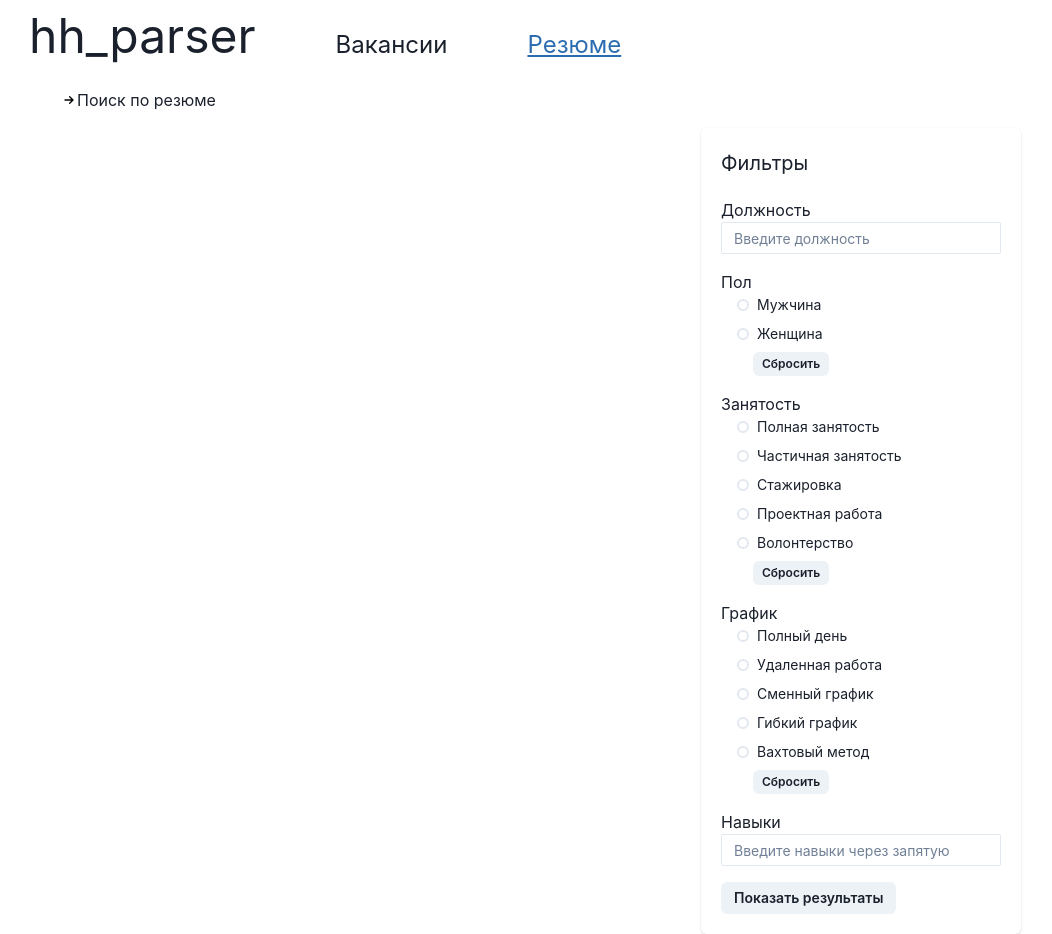
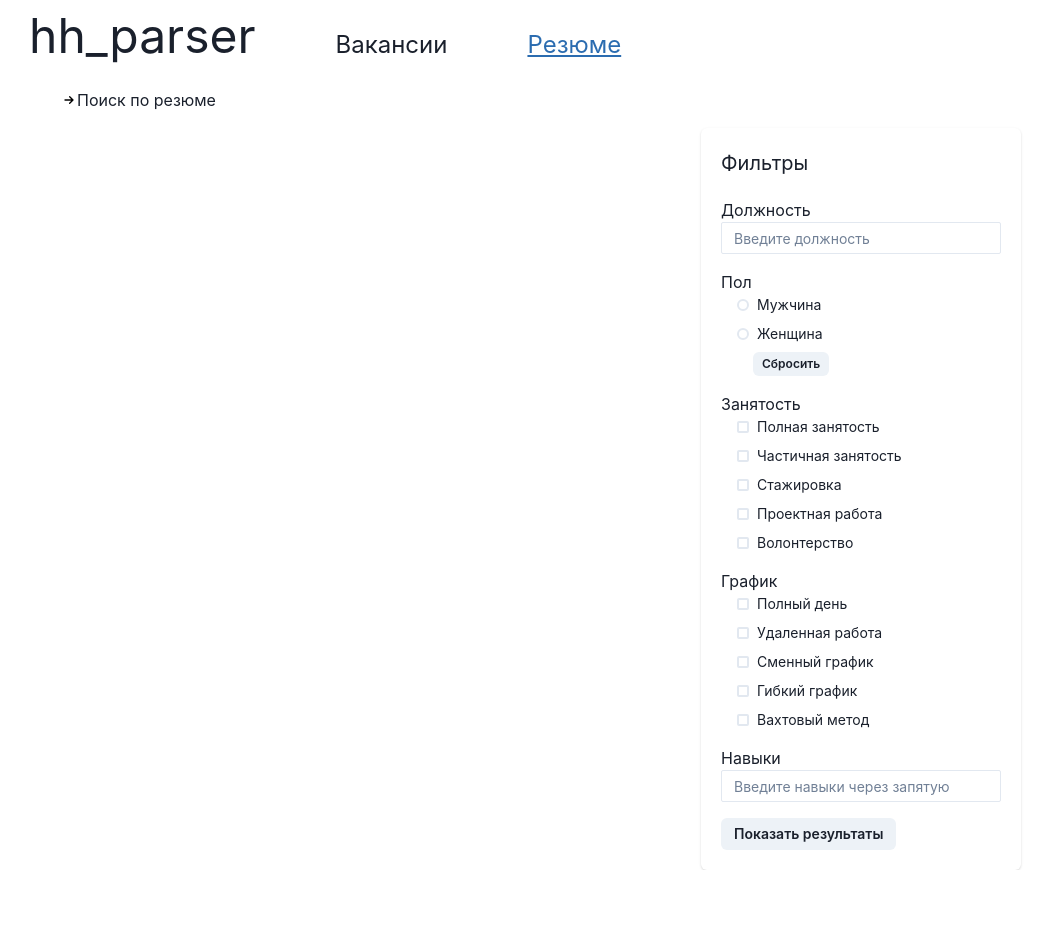
Before and after one commit to kmwk10/hh-parser, a React (Vite) app in the folder Frontend/: page /resumes/data in a window 1280 px wide. Shown: the whole page, without its empty margins (99-1151 px from the left). After the commit the page ends 870 px from the top, so only its background shows below. Built offline with nearby package versions, Linux system fonts and the light colour scheme.

Commit message:
Radio buttons replaced with checkboxes

```diff
--- a/Frontend/src/pages/ResumesData.jsx
+++ b/Frontend/src/pages/ResumesData.jsx
@@ -1,4 +1,4 @@
-import { Flex, Input, Text, Link as ChakraLink, Card, CardHeader, CardBody, Radio, RadioGroup, Stack, Button, Image, Box, Tag, CircularProgress, Alert, AlertIcon} from '@chakra-ui/react'
+import { Flex, Input, Text, Link as ChakraLink, Card, CardHeader, CardBody, Radio, RadioGroup, Checkbox, CheckboxGroup, Stack, Button, Image, Box, Tag, CircularProgress, Alert, AlertIcon} from '@chakra-ui/react'
 import { Link as ReactRouterLink } from 'react-router-dom'
 import { useState } from 'react'
 import arrow from '../assets/arrow.svg'
@@ -6,8 +6,8 @@ import arrow from '../assets/arrow.svg'
 function ResumesData() {
   const [name, setName] = useState('')
   const [gender, setGender] = useState('')
-  const [employment, setEmployment] = useState('')
-  const [schedule, setSchedule] = useState('')
+  const [employment, setEmployment] = useState({"0": false, "1": false, "2": false, "3": false, "4": false})
+  const [schedule, setSchedule] = useState({"0": false, "1": false, "2": false, "3": false, "4": false})
   const [skills, setSkills] = useState('')
   const [resData, setResData] = useState([])
   const [prog, setProg] = useState(false)
@@ -22,11 +22,23 @@ function ResumesData() {
     if (gender.length !=0) {
       url += "gender="+gender+'&'
     }
-    if (employment.length !=0) {
-      url += "employment="+employment+'&'
+    let strEmp = ''
+    for (let item in employment) {
+      if (employment[item]) {
+        strEmp += item
+      }
     }
-    if (schedule.length !=0) {
-      url += "schedule="+schedule+'&'
+    if (strEmp.length !=0) {
+      url += "employment="+strEmp+'&'
+    }
+    let strSch = ''
+    for (let item in schedule) {
+      if (schedule[item]) {
+        strSch += item
+      }
+    }
+    if (strSch.length !=0) {
+      url += "schedule="+strSch+'&'
     }
     if (skills.length !=0) {
       url += "skills="+skills+'&'
@@ -51,6 +63,18 @@ function ResumesData() {
         console.log(error)
         setStat('error')
       })
+  }
+
+  function updateEmployment(value) {
+    let newEmployment = employment;
+    newEmployment[value] = !newEmployment[value];
+    setEmployment(newEmployment);
+  }
+
+  function updateSchedule(value) {
+    let newSchedule = schedule;
+    newSchedule[value] = !newSchedule[value];
+    setSchedule(newSchedule);
   }
 
   const resDataCards = resData.map((res) => (
@@ -113,27 +137,25 @@ function ResumesData() {
               </RadioGroup>
               <Button size='xs' onClick={() => setGender("")} margin='0.5rem 0 1rem 2rem'>Сбросить</Button>
               <Text>Занятость</Text>
-              <RadioGroup onChange={setEmployment} value={employment}>
-                <Stack marginLeft='1rem'>
-                  <Radio size='sm' value='0'>Полная занятость</Radio>
-                  <Radio size='sm' value='1'>Частичная занятость</Radio>
-                  <Radio size='sm' value='2'>Стажировка</Radio>
-                  <Radio size='sm' value='3'>Проектная работа</Radio>
-                  <Radio size='sm' value='4'>Волонтерство</Radio>
+              <CheckboxGroup>
+                <Stack marginLeft='1rem' marginBottom="1rem">
+                  <Checkbox size='sm' onChange={() => updateEmployment('0')}>Полная занятость</Checkbox>
+                  <Checkbox size='sm' onChange={() => updateEmployment('1')}>Частичная занятость</Checkbox>
+                  <Checkbox size='sm' onChange={() => updateEmployment('2')}>Стажировка</Checkbox>
+                  <Checkbox size='sm' onChange={() => updateEmployment('3')}>Проектная работа</Checkbox>
+                  <Checkbox size='sm' onChange={() => updateEmployment('4')}>Волонтерство</Checkbox>
                 </Stack>
-              </RadioGroup>
-              <Button size='xs' onClick={() => setEmployment("")} margin='0.5rem 0 1rem 2rem'>Сбросить</Button>
+              </CheckboxGroup>
               <Text>График</Text>
-              <RadioGroup onChange={setSchedule} value={schedule}>
-                <Stack marginLeft='1rem'>
-                  <Radio size='sm' value='0'>Полный день</Radio>
-                  <Radio size='sm' value='1'>Удаленная работа</Radio>
-                  <Radio size='sm' value='2'>Сменный график</Radio>
-                  <Radio size='sm' value='3'>Гибкий график</Radio>
-                  <Radio size='sm' value='4'>Вахтовый метод</Radio>
+              <CheckboxGroup>
+                <Stack marginLeft='1rem' marginBottom="1rem">
+                  <Checkbox size='sm' onChange={() => updateSchedule('0')}>Полный день</Checkbox>
+                  <Checkbox size='sm' onChange={() => updateSchedule('1')}>Удаленная работа</Checkbox>
+                  <Checkbox size='sm' onChange={() => updateSchedule('2')}>Сменный график</Checkbox>
+                  <Checkbox size='sm' onChange={() => updateSchedule('3')}>Гибкий график</Checkbox>
+                  <Checkbox size='sm' onChange={() => updateSchedule('4')}>Вахтовый метод</Checkbox>
                 </Stack>
-              </RadioGroup>
-              <Button size='xs' onClick={() => setSchedule("")} margin='0.5rem 0 1rem 2rem'>Сбросить</Button>
+              </CheckboxGroup>
               <Text>Навыки</Text>
               <Input marginBottom='1rem' placeholder='Введите навыки через запятую'size='sm' onChange={e => setSkills(e.target.value)}/>
               <Flex>
--- a/Frontend/src/pages/VacanciesData.jsx
+++ b/Frontend/src/pages/VacanciesData.jsx
@@ -1,4 +1,4 @@
-import { Flex, Input, Text, Link as ChakraLink, Card, CardHeader, CardBody, Radio, RadioGroup, Stack, Button, Image, Tag, CircularProgress, Alert, AlertIcon} from '@chakra-ui/react'
+import { Flex, Input, Text, Link as ChakraLink, Card, CardHeader, CardBody, Checkbox, CheckboxGroup, Stack, Button, Image, Tag, CircularProgress, Alert, AlertIcon} from '@chakra-ui/react'
 import { Link as ReactRouterLink } from 'react-router-dom'
 import { useState } from 'react'
 import arrow from '../assets/arrow.svg'
@@ -6,8 +6,8 @@ import arrow from '../assets/arrow.svg'
 function VacanciesData() {
   const [name, setName] = useState('')
   const [area, setArea] = useState('')
-  const [employment, setEmployment] = useState('')
-  const [schedule, setSchedule] = useState('')
+  const [employment, setEmployment] = useState({"0": false, "1": false, "2": false, "3": false, "4": false})
+  const [schedule, setSchedule] = useState({"0": false, "1": false, "2": false, "3": false, "4": false})
   const [vacData, setVacData] = useState([])
   const [prog, setProg] = useState(false)
   const [stat, setStat] = useState('')
@@ -21,11 +21,23 @@ function VacanciesData() {
     if (area.length !=0) {
       url += "area="+area+'&'
     }
-    if (employment.length !=0) {
-      url += "employment="+employment+'&'
+    let strEmp = ''
+    for (let item in employment) {
+      if (employment[item]) {
+        strEmp += item
+      }
     }
-    if (schedule.length !=0) {
-      url += "schedule="+schedule+'&'
+    if (strEmp.length !=0) {
+      url += "employment="+strEmp+'&'
+    }
+    let strSch = ''
+    for (let item in schedule) {
+      if (schedule[item]) {
+        strSch += item
+      }
+    }
+    if (strSch.length !=0) {
+      url += "schedule="+strSch+'&'
     }
     fetch(url, {
       method: "GET",
@@ -48,6 +60,18 @@ function VacanciesData() {
         setStat('error')
       })
 
+  }
+
+  function updateEmployment(value) {
+    let newEmployment = employment;
+    newEmployment[value] = !newEmployment[value];
+    setEmployment(newEmployment);
+  }
+
+  function updateSchedule(value) {
+    let newSchedule = schedule;
+    newSchedule[value] = !newSchedule[value];
+    setSchedule(newSchedule);
   }
 
   const vacDataCards = vacData.map((vac) => (
@@ -93,27 +117,25 @@ function VacanciesData() {
               <Text>Регион</Text>
               <Input marginBottom='1rem' placeholder='Введите регион'size='sm' onChange={e => setArea(e.target.value)}/>
               <Text>Занятость</Text>
-              <RadioGroup onChange={setEmployment} value={employment}>
-                <Stack marginLeft='1rem'>
-                  <Radio size='sm' value='0'>Полная занятость</Radio>
-                  <Radio size='sm' value='1'>Частичная занятость</Radio>
-                  <Radio size='sm' value='2'>Стажировка</Radio>
-                  <Radio size='sm' value='3'>Проектная работа</Radio>
-                  <Radio size='sm' value='4'>Волонтерство</Radio>
+              <CheckboxGroup>
+                <Stack marginLeft='1rem' marginBottom="1rem">
+                  <Checkbox size='sm' onChange={() => updateEmployment('0')}>Полная занятость</Checkbox>
+                  <Checkbox size='sm' onChange={() => updateEmployment('1')}>Частичная занятость</Checkbox>
+                  <Checkbox size='sm' onChange={() => updateEmployment('2')}>Стажировка</Checkbox>
+                  <Checkbox size='sm' onChange={() => updateEmployment('3')}>Проектная работа</Checkbox>
+                  <Checkbox size='sm' onChange={() => updateEmployment('4')}>Волонтерство</Checkbox>
                 </Stack>
-              </RadioGroup>
-              <Button size='xs' onClick={() => setEmployment('')} margin='0.5rem 0 1rem 2rem'>Сбросить</Button>
+              </CheckboxGroup>
               <Text>График</Text>
-              <RadioGroup onChange={setSchedule} value={schedule}>
-                <Stack marginLeft='1rem'>
-                  <Radio size='sm' value='0'>Полный день</Radio>
-                  <Radio size='sm' value='1'>Удаленная работа</Radio>
-                  <Radio size='sm' value='2'>Сменный график</Radio>
-                  <Radio size='sm' value='3'>Гибкий график</Radio>
-                  <Radio size='sm' value='4'>Вахтовый метод</Radio>
+              <CheckboxGroup>
+                <Stack marginLeft='1rem' marginBottom="1rem">
+                  <Checkbox size='sm' onChange={() => updateSchedule('0')}>Полный день</Checkbox>
+                  <Checkbox size='sm' onChange={() => updateSchedule('1')}>Удаленная работа</Checkbox>
+                  <Checkbox size='sm' onChange={() => updateSchedule('2')}>Сменный график</Checkbox>
+                  <Checkbox size='sm' onChange={() => updateSchedule('3')}>Гибкий график</Checkbox>
+                  <Checkbox size='sm' onChange={() => updateSchedule('4')}>Вахтовый метод</Checkbox>
                 </Stack>
-              </RadioGroup>
-              <Button size='xs' onClick={() => setSchedule('')} margin='0.5rem 0 1.2rem 2rem'>Сбросить</Button>
+              </CheckboxGroup>
               <Flex>
                 <Button size='sm' onClick={getVacanciesData}>Показать результаты</Button>
               </Flex>
```
Also changed, not shown: 2 other files (tests, documents, lock files or other folders).
